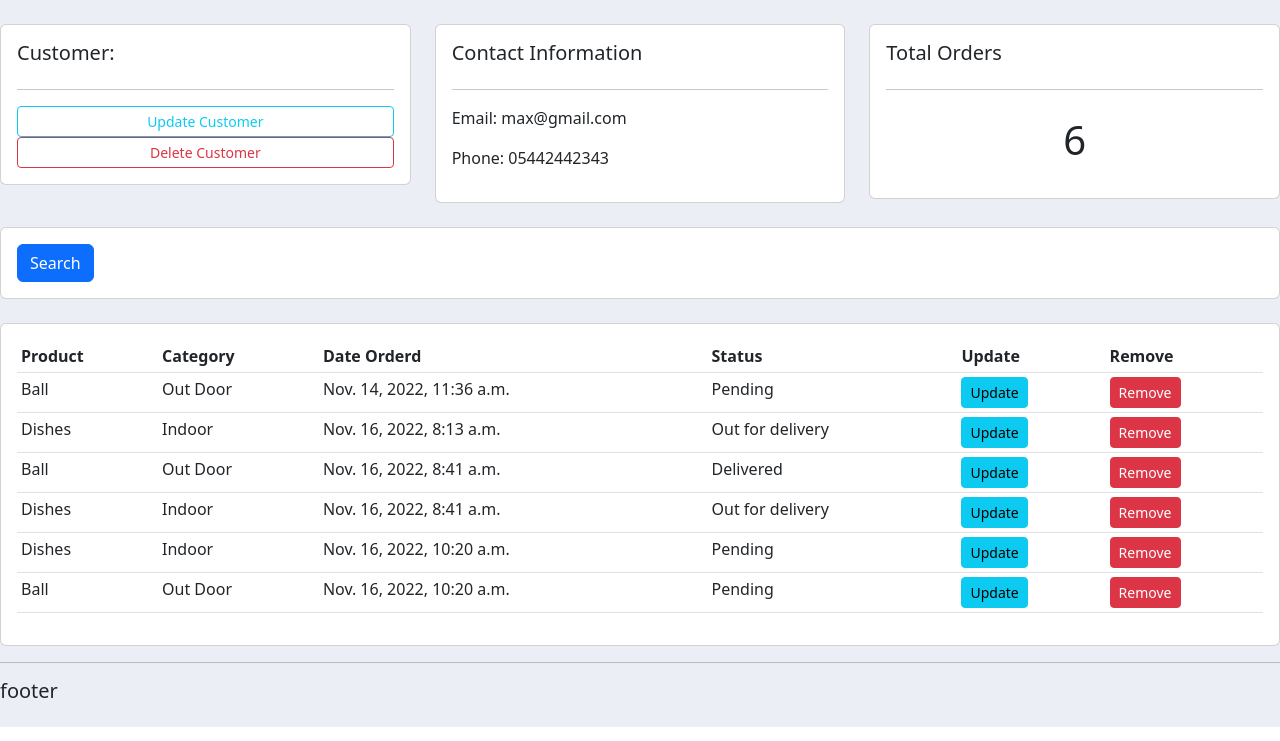
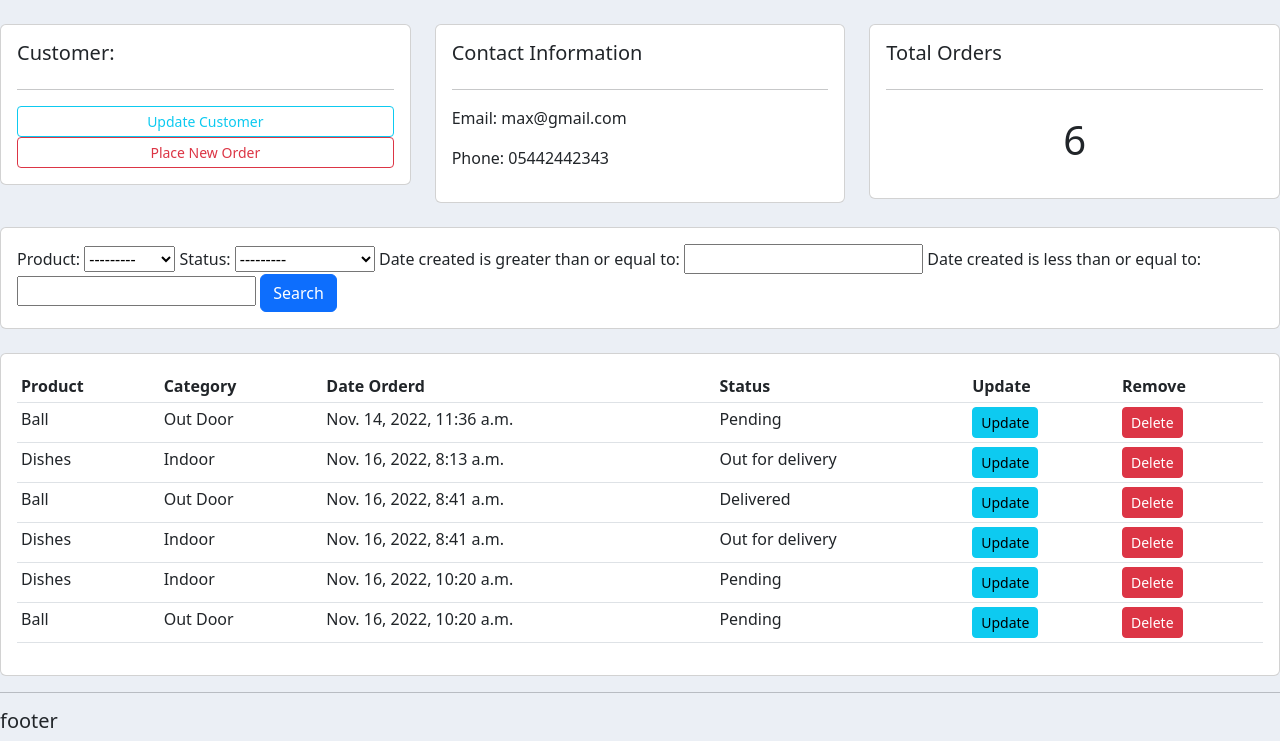
Before and after one commit to Tabari-Linus/customer-management, a Django app: page /customer/1/ in a window 1280 px wide. Shown: the part 73-814 px from the top of the page. Run offline with Django 4.2, Linux system fonts and the light colour scheme; data comes from the database, SQL or seed files in the repository; both versions use the stored data as it was after the commit.

Commit message:
added the search function using django-filter

```diff
--- /dev/null
+++ b/crm/accounts/filters.py
@@ -0,0 +1,11 @@
+import django_filters
+from .models import *
+from django_filters import DateFilter
+
+class OrderFilter(django_filters.FilterSet):
+    start_date = DateFilter(field_name='date_created', lookup_expr = 'gte')
+    end_date = DateFilter(field_name='date_created', lookup_expr = 'lte')
+    class Meta:
+        model = Order
+        fields = '__all__'
+        exclude = ['customer', 'date_created']
--- a/crm/accounts/templates/accounts/customer.html
+++ b/crm/accounts/templates/accounts/customer.html
@@ -9,7 +9,7 @@
 			<h5>Customer:</h5>
 			<hr>
 			<a class="btn btn-outline-info  btn-sm btn-block" href="">Update Customer</a>
-			<a class="btn btn-outline-danger  btn-sm btn-block" href="">Delete Customer</a>
+			<a class="btn btn-outline-danger  btn-sm btn-block" href="{% url 'create_order' customer.id %}">Place New Order</a>
 
 		</div>
 	</div>
@@ -38,7 +38,7 @@
 	<div class="col">
 		<div class="card card-body">
 			<form method="get">
-
+				{{ myFilter.form }}
 		    <button class="btn btn-primary" type="submit">Search</button>
 		  </form>
 		</div>
@@ -66,8 +66,8 @@
 					<td>{{order.product.category}}</td>
 					<td>{{order.date_created}}</td>
 					<td>{{order.status}}</td>
-					<td><a class="btn btn-sm btn-info" href="">Update</a></td>
-					<td><a class="btn btn-sm btn-danger" href="">Remove</a></td>
+					<td><a class="btn btn-sm btn-info" href="{% url 'update_order' order.id %}">Update</a></td>
+						<td><a class="btn btn-sm btn-danger" href="{% url 'delete_order' order.id %}">Delete</a></td>
 				</tr>
 				{% endfor %}
 			</table>
--- a/crm/accounts/templates/accounts/dashboard.html
+++ b/crm/accounts/templates/accounts/dashboard.html
@@ -34,7 +34,6 @@
 		<h5>LAST 5 ORDERS</h5>
 		<hr>
 		<div class="card card-body">
-			<a class="btn btn-primary  btn-sm btn-block" href="{% url 'create_order'%}">Create Order</a>
 			<table class="table table-sm">
 				<tr>
 					<th>Product</th>
--- a/crm/accounts/urls.py
+++ b/crm/accounts/urls.py
@@ -5,7 +5,7 @@ urlpatterns = [
     path('',views.home, name ="home"),
     path('products/',views.products, name="products"),
     path('customer/<str:pk>/', views.customer, name="customer"),
-    path('create_order/', views.createOrder, name="create_order"),
+    path('create_order/<str:pk>/', views.createOrder, name="create_order"),
     path('update_order/<str:pk>/', views.updateOrder, name="update_order"),
     path('delete_order/<str:pk>/', views.deleteOrder, name="delete_order"),
 ]
--- a/crm/accounts/views.py
+++ b/crm/accounts/views.py
@@ -2,6 +2,8 @@ from django.shortcuts import redirect, render
 from django.http import HttpResponse
 from .models import *
 from .forms import OrderForm
+from django.forms import inlineformset_factory
+from .filters import OrderFilter
 # Create your views here.
 def home(request):
     orders = Order.objects.all()
@@ -24,21 +26,29 @@ def products(request):
 
 def customer(request, pk):
     customer = Customer.objects.get(id=pk)
+
     orders = customer.order_set.all()
     orders_count = orders.count()
-    context ={'customer': customer, 'orders': orders, 'orders_count':orders_count}
+
+    myFilter = OrderFilter(request.GET, queryset = orders)
+    orders = myFilter.qs
+    context ={'customer': customer, 'orders': orders, 'orders_count':orders_count, 'myFilter':myFilter}
     return render(request, 'accounts/customer.html', context)
 
 
-def createOrder(request):
-    form = OrderForm()
+def createOrder(request, pk):
+    OrderFormSet = inlineformset_factory(Customer,Order,fields=('product', 'status'), extra = 5)
+    customer = Customer.objects.get(id = pk)
+    # form = OrderForm(initial={'customer': customer})
+    formset = OrderFormSet(queryset=Order.objects.none() ,instance=customer)
     if request.method == "POST":
-        form = OrderForm(request.POST)
-        if form.is_valid():
-            form.save()
+        # form = OrderForm(request.POST)
+        formset = OrderFormSet(request.POST , instance=customer)
+        if formset.is_valid():
+            formset.save()
             return redirect('/')
 
-    context = {'form': form}
+    context = {'formset': formset}
     return render(request, 'accounts/order_form.html', context)
 
 
```
Also changed, not shown: crm/accounts/templates/accounts/delete.html (+15 -6 lines), crm/accounts/templates/accounts/order_form.html (+16 -2 lines), crm/db.sqlite3.
